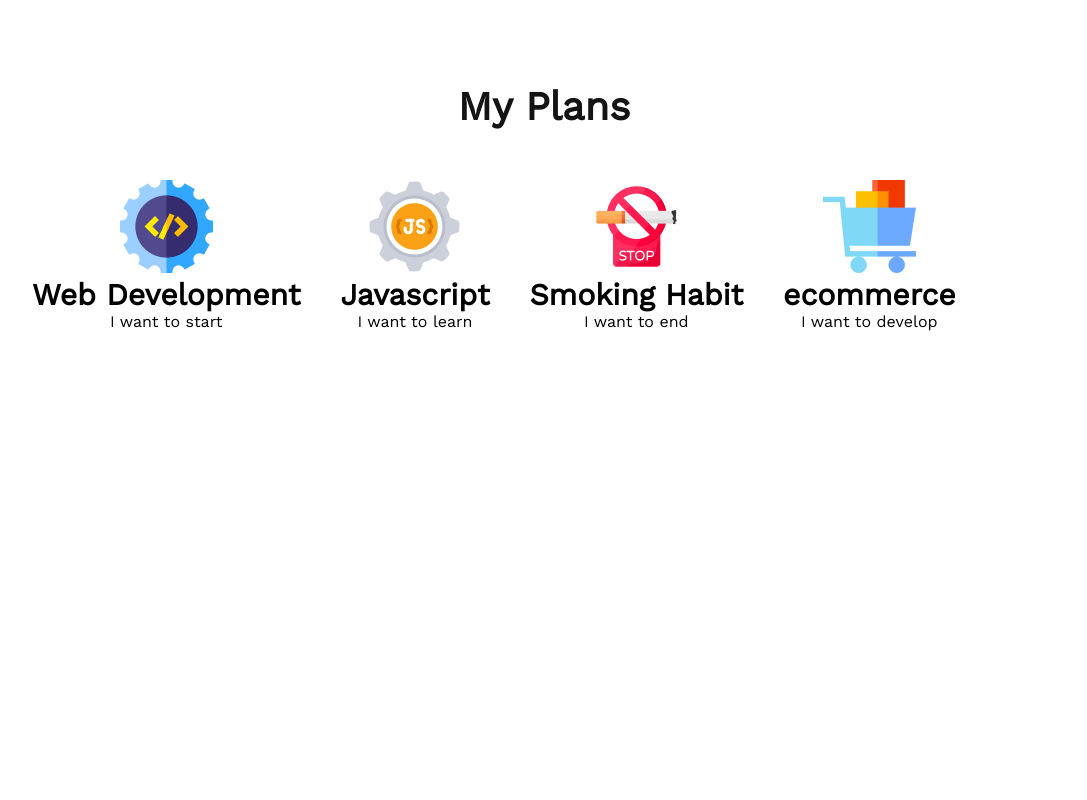
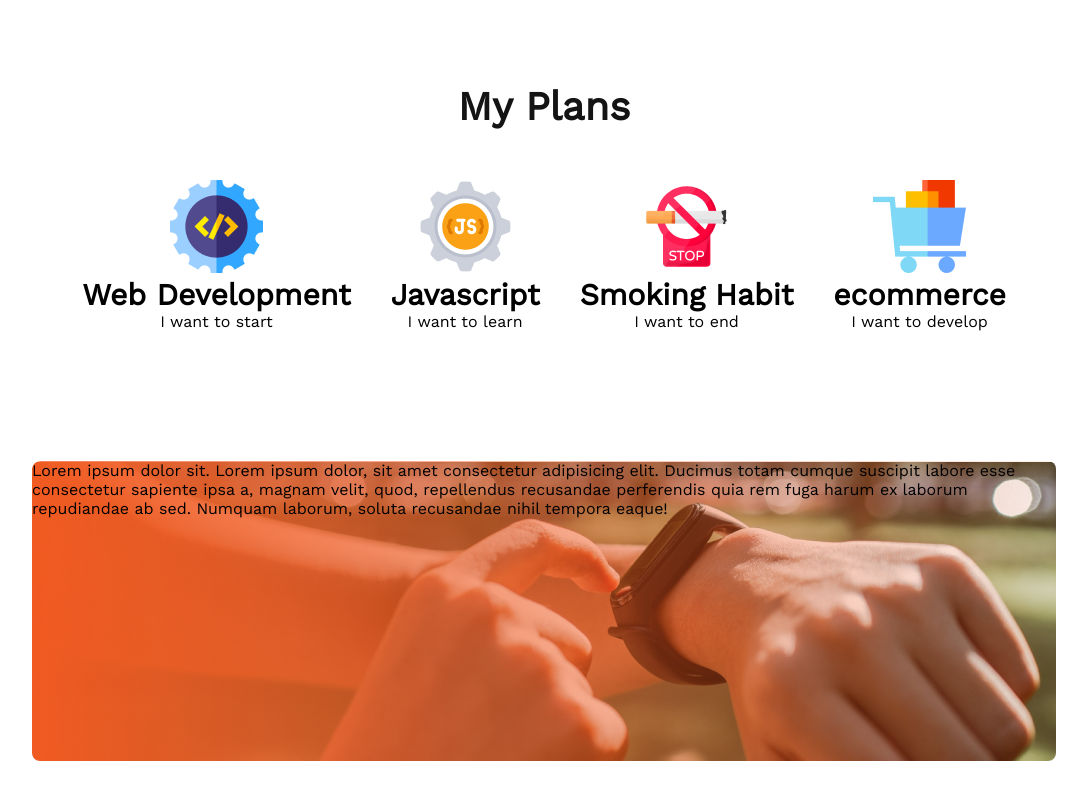
Before and after one commit to saidulislam-official/assignment1-2, a plain HTML site: page index.html in a window 1280 px wide. Shown: the part 1670-2470 px from the top of the page, without its empty margins (96-1183 px from the left). Drawn offline with nearby package versions, Linux system fonts and the light colour scheme.

Commit message:
added gradient images  edited my plans

```diff
--- a/css/style.css
+++ b/css/style.css
@@ -72,22 +72,33 @@
 .checkmark-part {
   display: flex;
 }
-.container-2-title{
+.container-2-title {
   color: var(--Dark-01, #151414);
   font-size: 40px;
   font-weight: 700;
   text-align: center;
   margin-top: 150px;
 }
-.conatiner-2-image{
+.conatiner-2-image {
   display: flex;
-  gap: 40px ;
-  padding-left: 15  px;
+  gap: 40px;
+  width: 100%;
+  justify-content: center;
   margin-top: 50px;
   text-align: center;
 }
-.conatiner-2-image h4{
+.conatiner-2-image h4 {
   font-size: 30px;
 
-font-weight: 700;
+  font-weight: 700;
 }
+
+.image-gradient {
+  background-image: url("../images/gradient2.png"), url("../images/watch.png");
+  background-repeat: no-repeat;
+  width: 100%;
+  height: 300px;
+  border-radius: 8px;
+  margin-top: 130px;
+  margin-bottom: 130px;
+}
--- a/index.html
+++ b/index.html
@@ -92,6 +92,11 @@
               </div>
             </div>
         </div>
+        <div class="container-3">
+          <div class="image-gradient">
+            <p>Lorem ipsum dolor sit. Lorem ipsum dolor, sit amet consectetur adipisicing elit. Ducimus totam cumque suscipit labore esse consectetur sapiente ipsa a, magnam velit, quod, repellendus recusandae perferendis quia rem fuga harum ex laborum repudiandae ab sed. Numquam laborum, soluta recusandae nihil tempora eaque! </p>
+          </div>
+        </div>
       </div>
     </main>
   </body>
```
